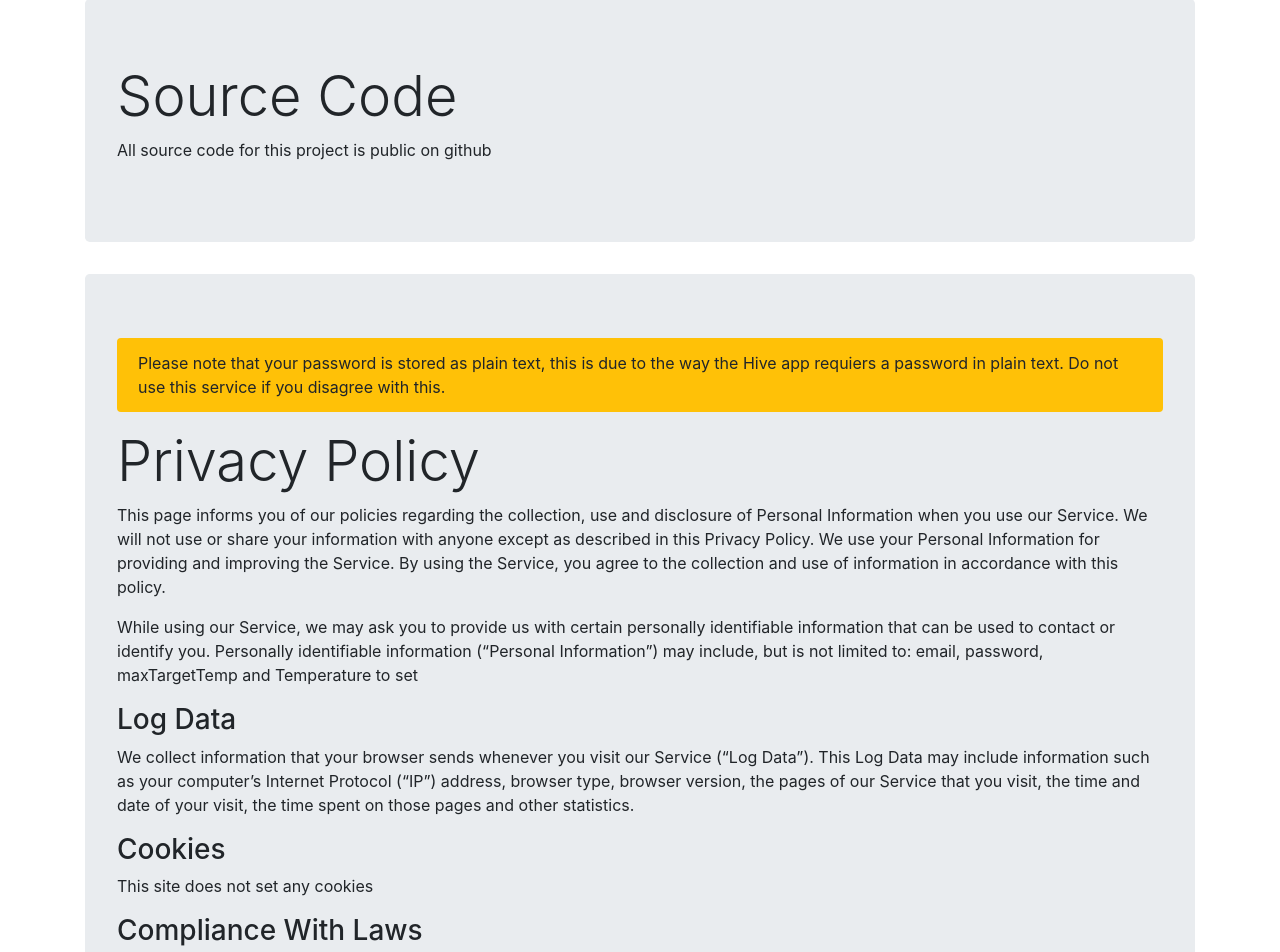
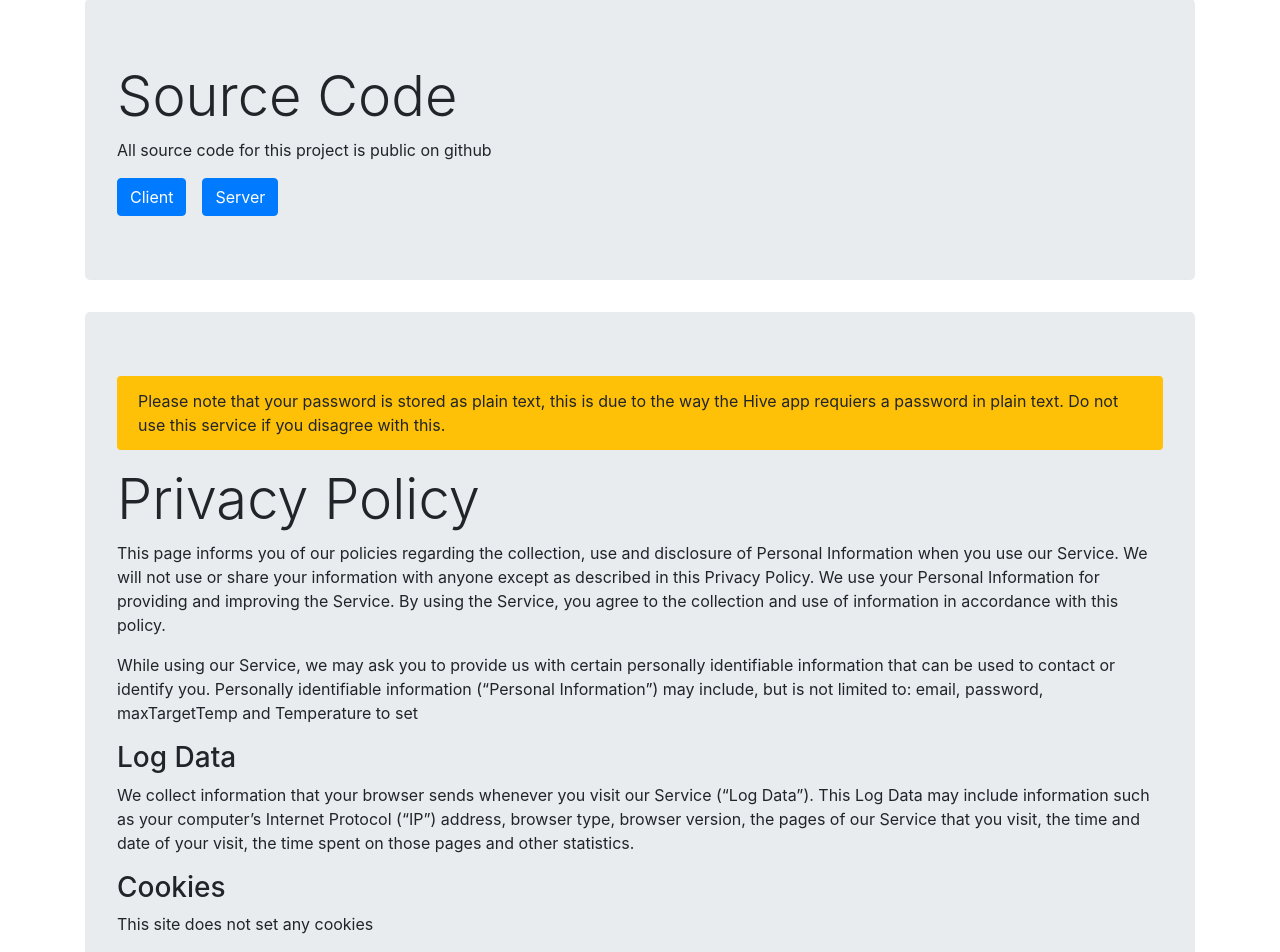
Before and after one commit to OddBlueDog/HiveTempLockClient, a React (Create React App) app: page / in a window 1280 px wide. Shown: the part 890-1842 px from the top of the page. Built offline with nearby package versions, Linux system fonts and the light colour scheme.

Commit message:
add github links

```diff
--- a/src/components/App.js
+++ b/src/components/App.js
@@ -17,6 +17,12 @@ class App extends React.Component {
           <div className="jumbotron">
             <h1 class="display-4">Source Code</h1>
             <p>All source code for this project is public on github</p>
+            <a href="https://github.com/OddBlueDog/HiveTempLockClient" target="_blank" className="btn btn-primary mr-3">
+              Client
+            </a>
+            <a href="https://github.com/OddBlueDog/HiveTempLockServer" target="_blank" className="btn btn-primary">
+              Server
+            </a>
           </div>
           <Privacy />
         </div>
```
